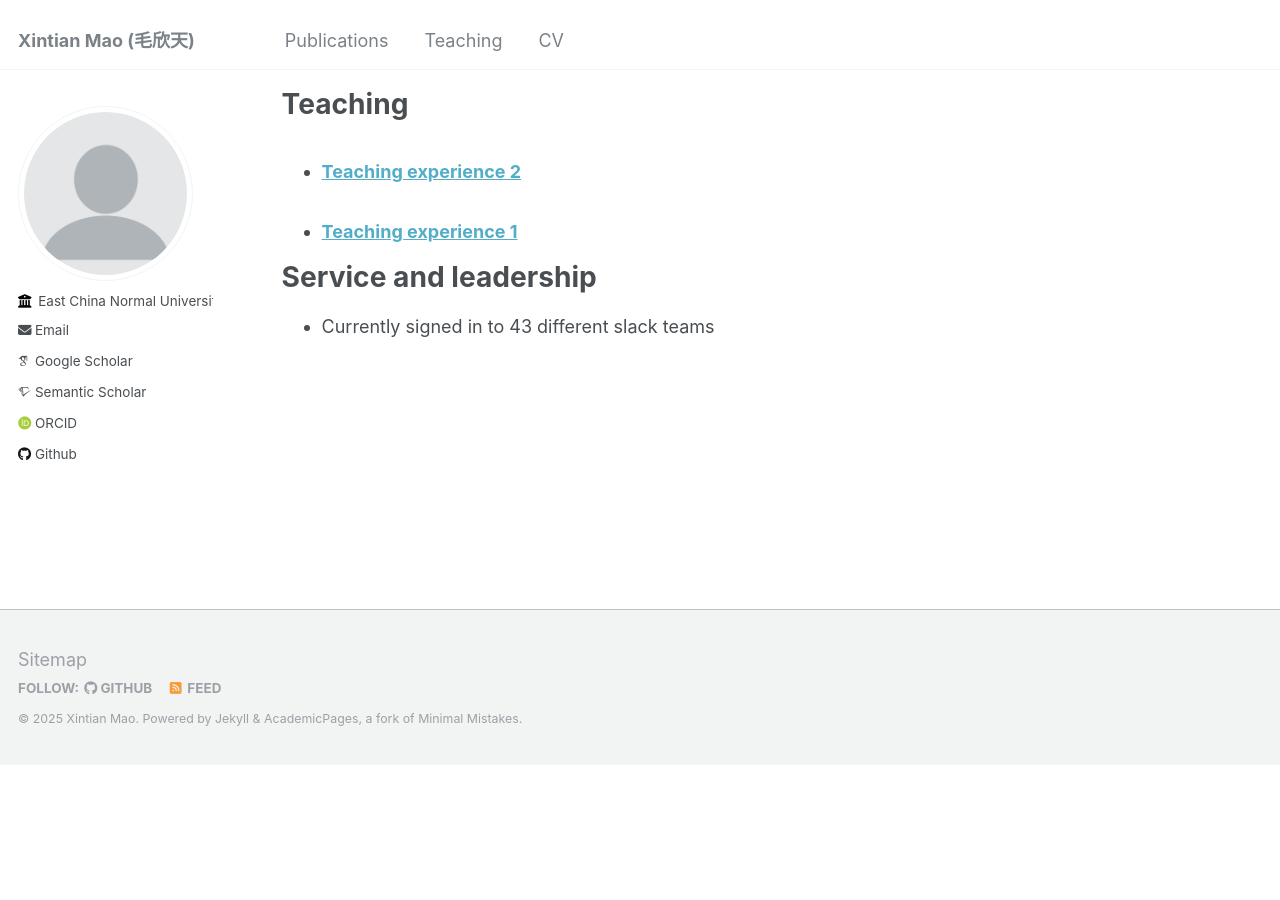
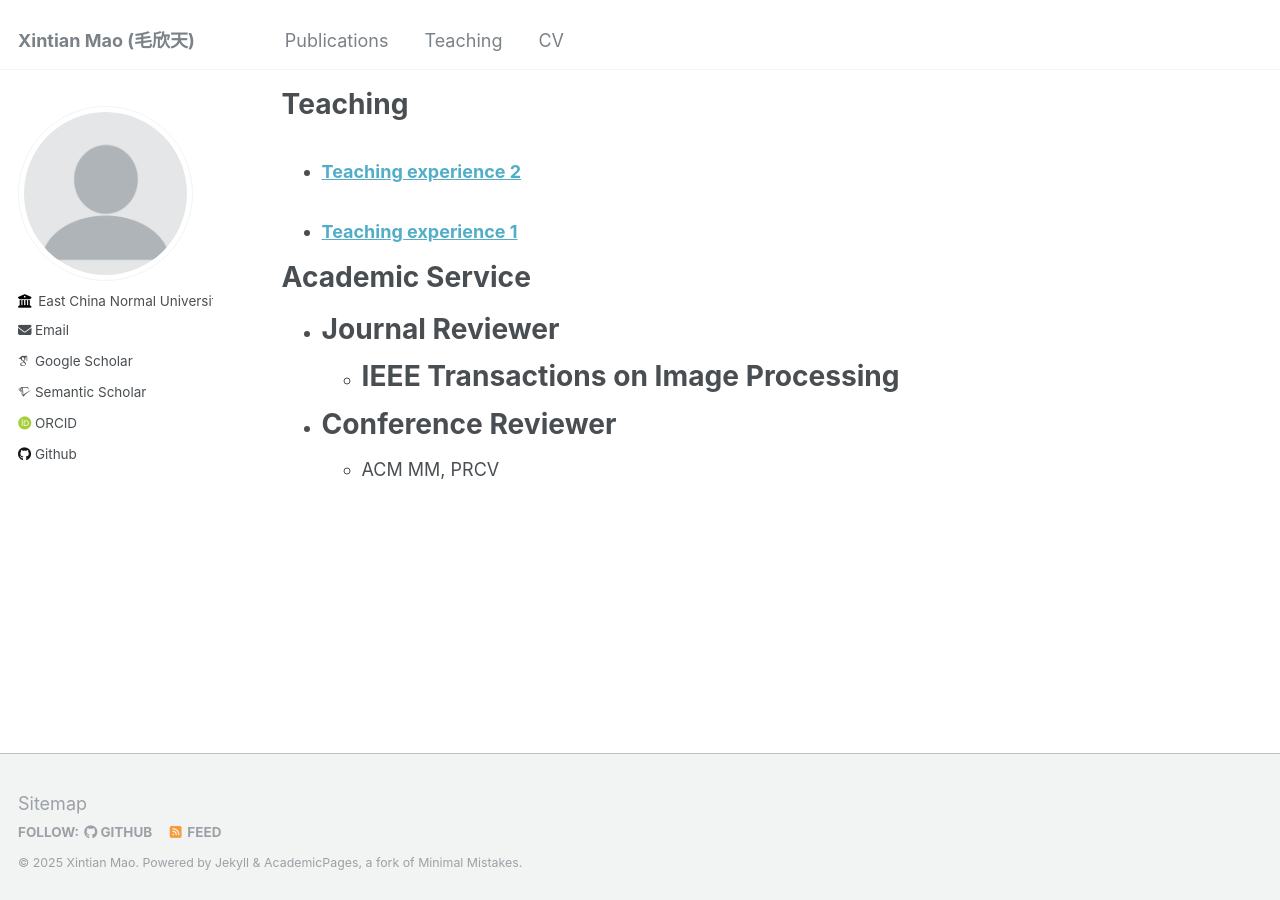
Before and after one commit to XintianMao97/XintianMao97.github.io, a Jekyll site: the page built from _pages/cv.md, in a window 1280 px wide and 900 px high, scrolled down 1882 px. Built offline with Jekyll 4.4.1, drawn with Linux system fonts in a browser that asks for light colours; some web fonts are replaced; before the commit the page ends 2647 px from its top, so only the background shows below that.

Commit message:
Update cv.md

```diff
--- a/_pages/cv.md
+++ b/_pages/cv.md
@@ -59,6 +59,12 @@ Teaching
     {% include archive-single-cv.html %}
   {% endfor %}</ul>
 
-Service and leadership
+Academic Service
 ======
-* Currently signed in to 43 different slack teams
+* Journal Reviewer
+  ======
+  * IEEE Transactions on Image Processing
+======
+* Conference Reviewer
+  ======
+  * ACM MM, PRCV
```
